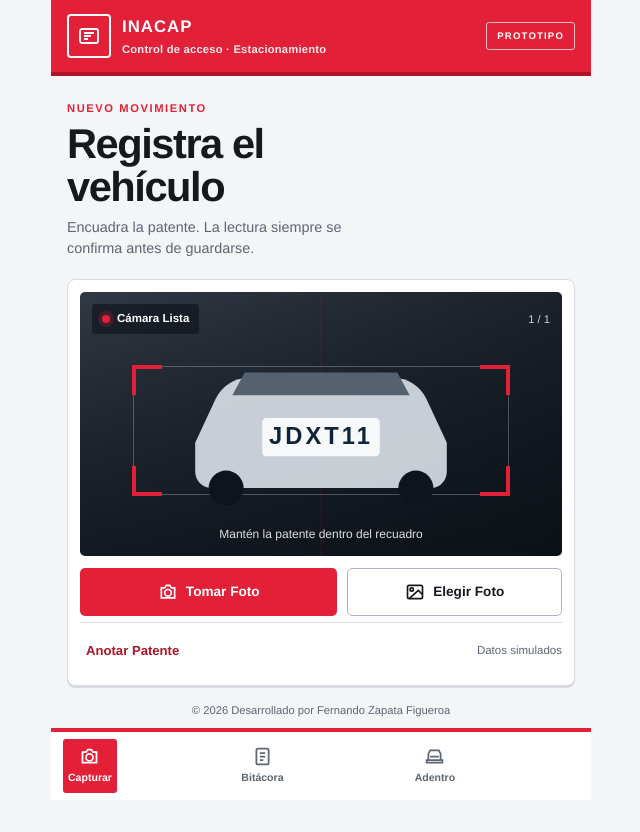
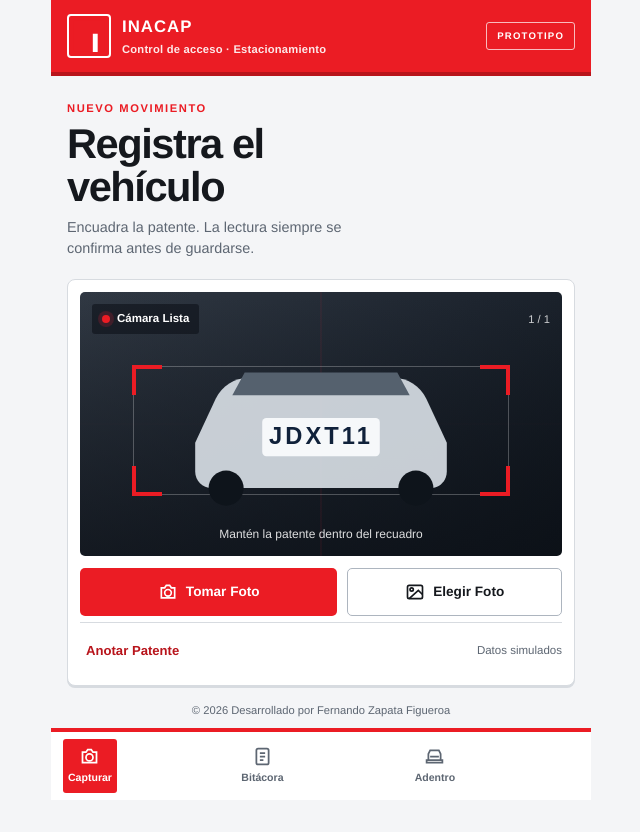
Before and after one commit to Kirytho/prototipo-patente-mobile, a plain HTML site: page variante-inacap.html in a window 1280 px wide. Shown: the whole page, without its empty margins (319-959 px from the left). Drawn offline with Linux system fonts and the light colour scheme.

Commit message:
Use official INACAP isotipo and brand red from supplied zip

```diff
--- a/variante-inacap.html
+++ b/variante-inacap.html
@@ -3,12 +3,13 @@
 <head>
 <meta charset="utf-8">
 <meta name="viewport" content="width=device-width, initial-scale=1, viewport-fit=cover">
-<meta name="theme-color" content="#E22138">
+<meta name="theme-color" content="#EB1C24">
+<link rel="icon" type="image/svg+xml" href="favicon.svg">
 <title>Variante INACAP — Control de acceso</title>
 <style>
 :root{
   --bg:#f4f5f7; --surface:#fff; --surface-2:#eceff2; --ink:#15181d; --muted:#5d6672;
-  --line:#d7dbe0; --line-strong:#adb5bf; --red:#e22138; --red-dark:#ae1428;
+  --line:#d7dbe0; --line-strong:#adb5bf; --red:#eb1c24; --red-dark:#b8141b;
   --entry:#0e7a5f; --entry-soft:#e1f0ea; --exit:#c0452b; --exit-soft:#f7e7e0;
   --warn:#8f5f08; --warn-soft:#f8eed2; --danger:#a82326; --focus:#e22138;
   --safe-top:env(safe-area-inset-top,0px); --safe-bottom:env(safe-area-inset-bottom,0px);
@@ -29,7 +30,7 @@ button:focus-visible,input:focus-visible,a:focus-visible{outline:3px solid var(-
  border-bottom:4px solid var(--red-dark)}
 .brand{display:flex;align-items:center;gap:11px;min-width:0}
 .brand-mark{display:grid;width:44px;height:44px;flex:0 0 auto;place-items:center;border:2px solid #fff;border-radius:4px;color:#fff}
-.brand-mark svg{width:24px;height:24px}
+.brand-mark img{width:32px;height:32px;object-fit:contain}
 .brand-copy strong{display:block;font-size:1.05rem;font-weight:900;letter-spacing:.06em;text-transform:uppercase}
 .brand-copy span{display:block;margin-top:2px;font-size:.7rem;font-weight:700;opacity:.9;letter-spacing:.02em}
 .prototype-chip{flex:0 0 auto;padding:6px 10px;border:1px solid rgb(255 255 255 / 70%);border-radius:3px;font-size:.6rem;font-weight:900;letter-spacing:.12em;text-transform:uppercase}
@@ -150,7 +151,7 @@ body[data-reading-mode="replace"] #resultCard.section-gap{margin-top:0}
 <div class="app">
   <header class="topbar">
     <div class="brand">
-      <span class="brand-mark" aria-hidden="true"><svg viewBox="0 0 24 24" fill="none" stroke="currentColor" stroke-width="1.8"><rect x="3" y="5" width="18" height="14" rx="2"></rect><path d="M7 9h10M7 12h7M7 15h4"></path></svg></span>
+      <span class="brand-mark" aria-hidden="true"><img src="inacap-isotipo.png" alt="" width="34" height="34"></span>
       <span class="brand-copy"><strong>INACAP</strong><span>Control de acceso · Estacionamiento</span></span>
     </div>
     <span class="prototype-chip">Prototipo</span>
```
Also changed, not shown: index.html (+1 -1 lines), variantes.html (+1 -1 lines), favicon.svg (added), inacap-isotipo.png (added).
